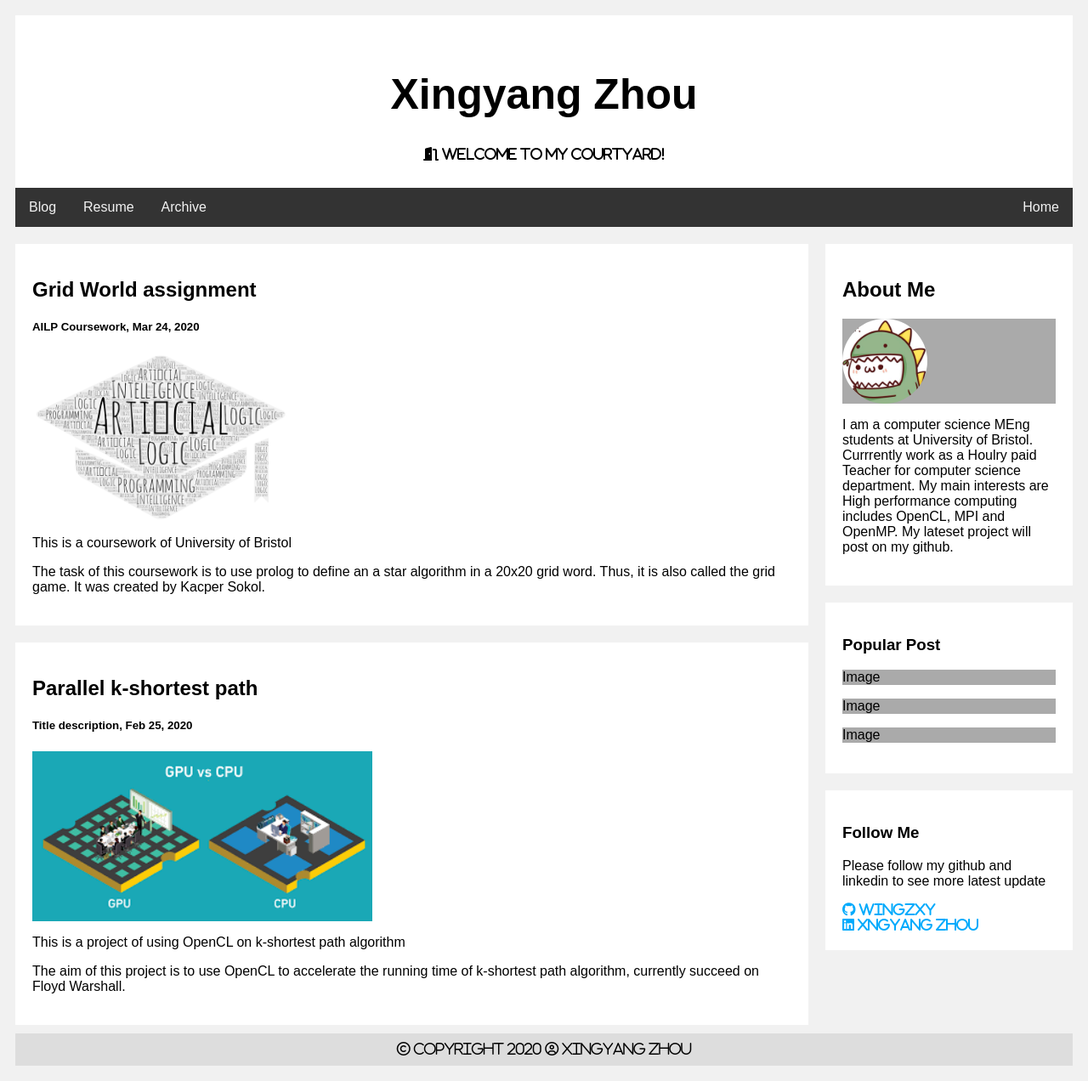
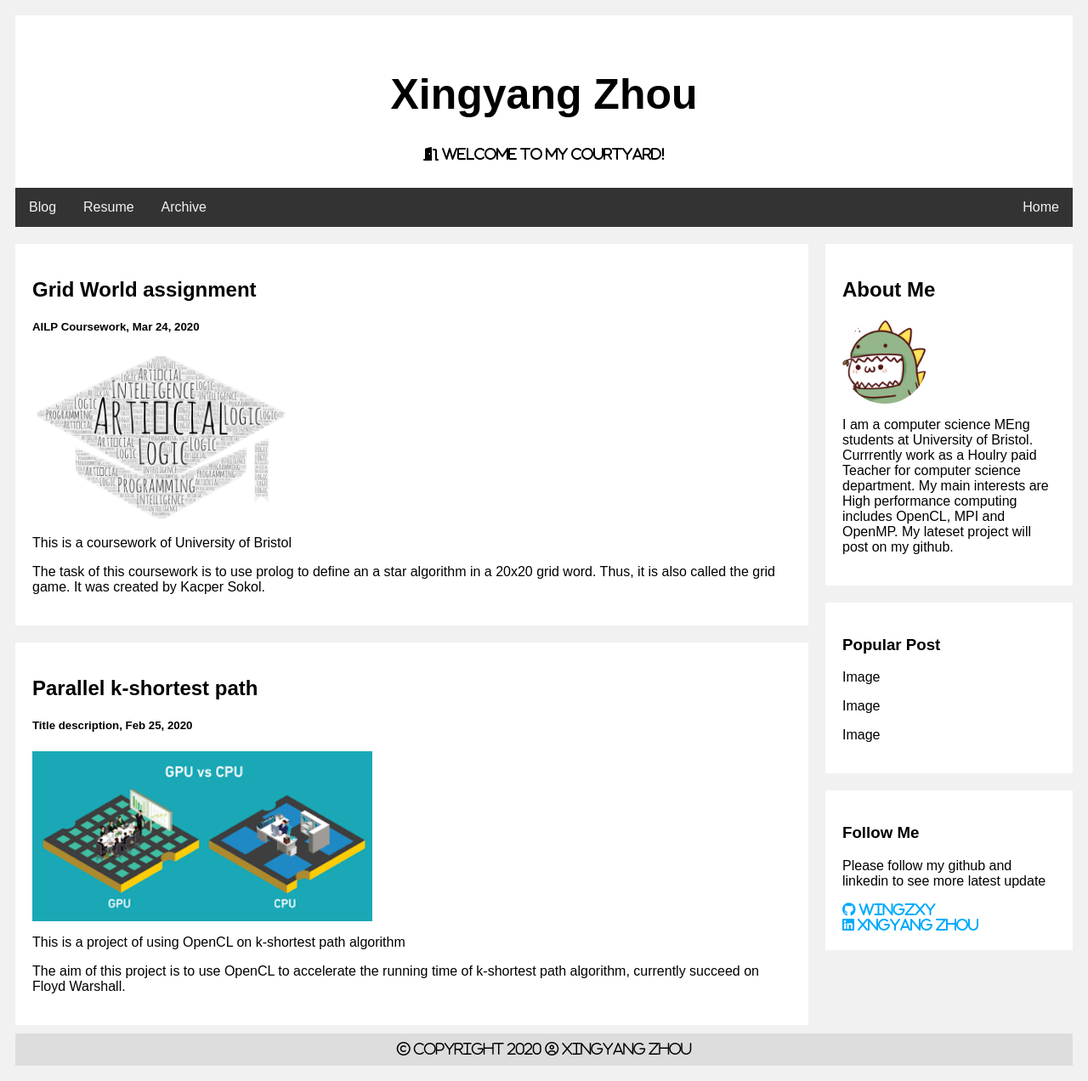
Before and after one commit to Wingzxy/Wingzxy.github.io, a Jekyll site: the page built from index.html, in a window 1280 px wide. Shown: the whole page at 85% size. Built offline with Jekyll 4.4.1, drawn with Linux system fonts in a browser that asks for light colours; nearby versions of some CDN libraries.

Commit message:
Update design1.css

```diff
--- a/css/design1.css
+++ b/css/design1.css
@@ -68,9 +68,9 @@ body {
 
 /* Fake image */
 .fakeimg {
-  background-color: #aaa;
+/*   background-color: #aaa; */
   width: 100%;
-  padding: none;
+  padding: 0;
 }
 
 /* Add a card effect for articles */
```
